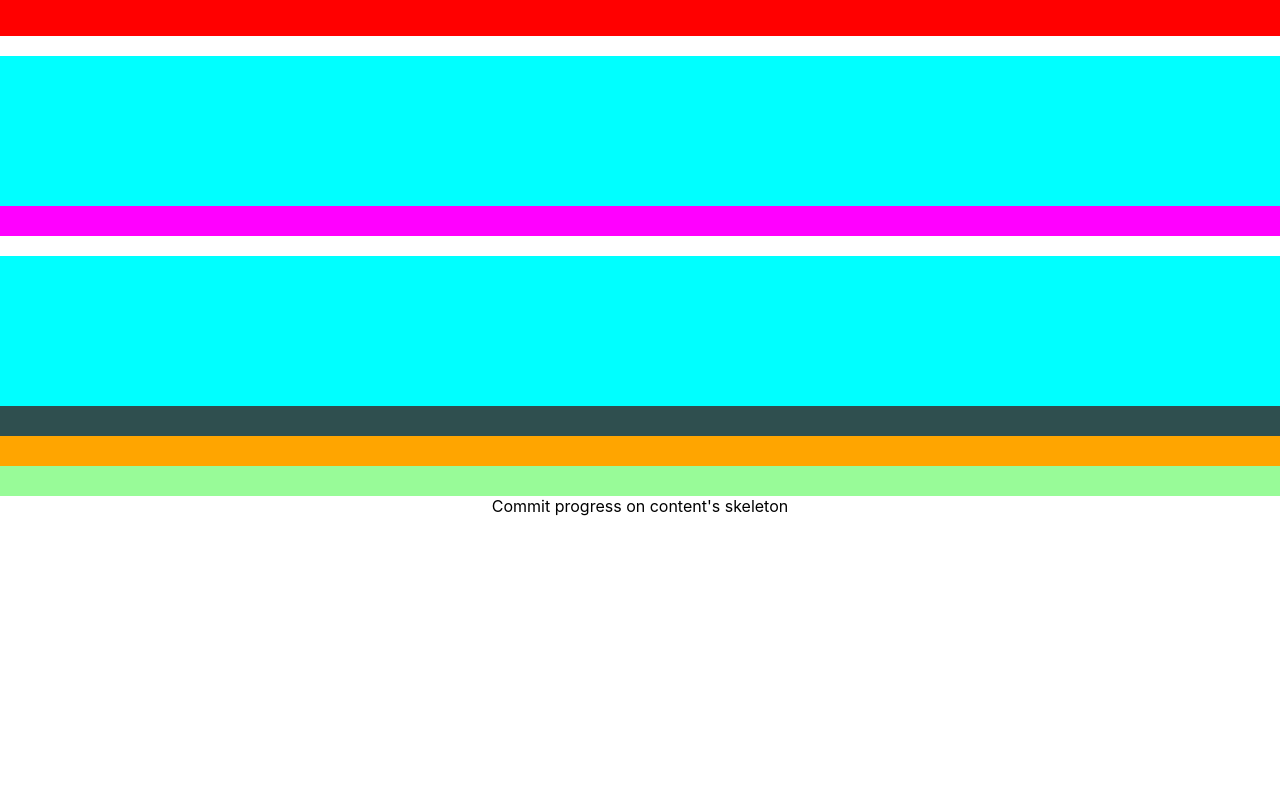
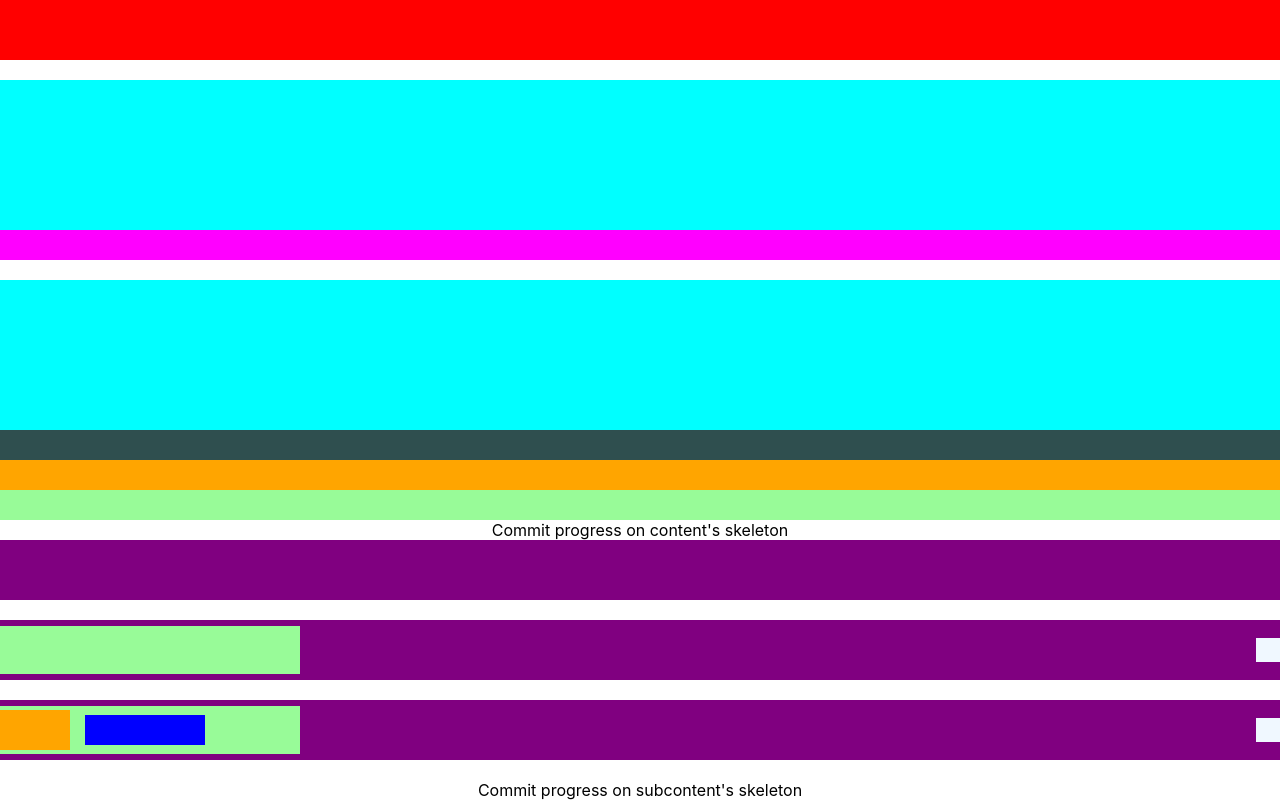
Before and after one commit to dimitrisafendras/how-to-ui, a React (Create React App) app: page / in a window 1280 px wide. Shown: the part 2708-3508 px from the top of the page. Before the commit the page ends 3224 px from the top, so only its background shows below. Built offline with nearby package versions, Linux system fonts and the light colour scheme.

Commit message:
content skeleton done

```diff
--- a/src/components/Card.css
+++ b/src/components/Card.css
@@ -120,11 +120,49 @@
     background-color: palegreen;
 }
 /*/////////////// CONTENT ///////////////////*/
+/*/////////////// SUBCONTENT ///////////////////*/
 
 .SubContentContainer {
+    width: 100%;
+    min-height: 60px;
+    background-color: purple;
+
+    display: flex;
+    justify-content: space-between;
+    align-items: center;
+}
+
+.MetadataContainer {
     height: 48px;
-    background-color: purple;
+    min-width: 100px;
+    max-width: 300px;
+    width: 100%;
+    background-color: palegreen;
+
+    display: flex;
+    justify-content: flex-start;
+    align-items: center;
 }
+
+.Likes {
+    height: 40px;
+    width: 70px;
+    background-color: orange;
+}
+
+.Date {
+    height:30px;
+    width: 120px;
+    background-color: blue;
+    margin-left: 15px;
+}
+
+.InfoIcon {
+    height: 24px;
+    width: 24px;
+    background-color: aliceblue;
+}
+/*/////////////// SUBCONTENT ///////////////////*/
 
 .Footer {
     height: 48px;
--- a/src/components/Card.js
+++ b/src/components/Card.js
@@ -117,6 +117,27 @@ export const Card = () =>
 
 		Commit progress on content's skeleton
 
+		<div className='SubContentContainer'></div>
 
+		<div className='Separator'></div>
+
+		<div className='SubContentContainer'>
+			<div className='MetadataContainer'></div>
+			<div className='InfoIcon'></div>
+		</div>
+
+		<div className='Separator'></div>
+
+		<div className='SubContentContainer'>
+			<div className='MetadataContainer'>
+				<div className='Likes'></div>
+				<div className='Date'></div>
+			</div>
+			<div className='InfoIcon'></div>
+		</div>
+
+		<div className='Separator'></div>
+
+		Commit progress on subcontent's skeleton
 
 	</>;
```
